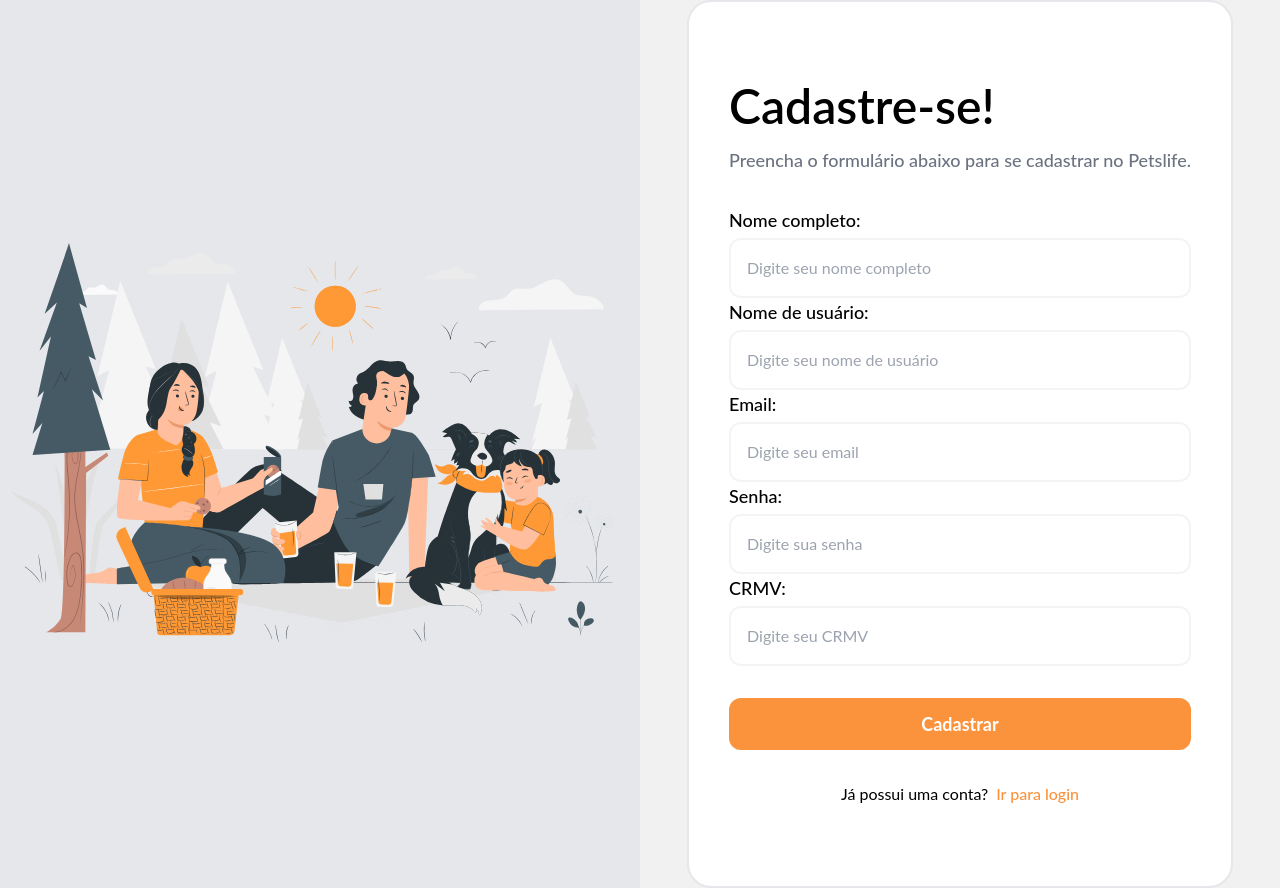
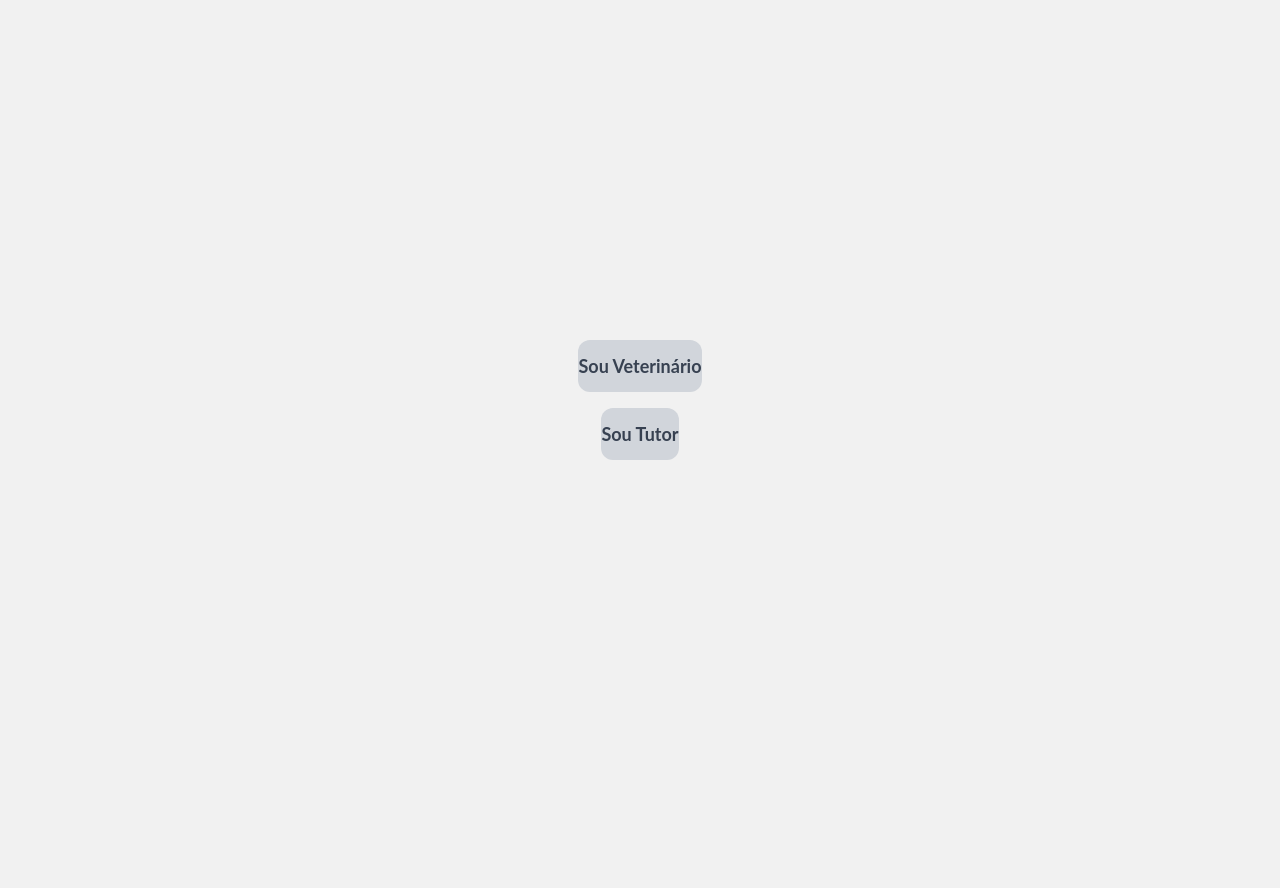
Before and after one commit to marimatulle/petslife, a React (Create React App) app: page /register in a window 1280 px wide. After the commit the page ends 800 px from the top, so only its background shows below. Built offline with nearby package versions, Linux system fonts and the light colour scheme.

Commit message:
feat: creates the buttons and the logic to redirect to the correct registration form (VetUser or CommonUser)

```diff
--- a/src/login/Login.jsx
+++ b/src/login/Login.jsx
@@ -58,7 +58,7 @@ const Login = () => {
       </div>
       <div className="hidden relative lg:flex min-h-screen w-1/2 items-center justify-center bg-gray-200">
         <PetsSVG
-          alt="Imagem de um gato e um cachorro"
+          alt="Imagem de um cachorro e um gato"
           className=""
         />
       </div>
--- a/src/register/Register.jsx
+++ b/src/register/Register.jsx
@@ -1,13 +1,73 @@
-import React from "react";
+import React, { useState } from "react";
 import { ReactComponent as VetUserSVG } from "../assets/vet.svg";
 import { ReactComponent as CommonUserSVG } from "../assets/pet-owners.svg";
 
-const Login = () => {
+const Register = () => {
+  const [userType, setUserType] = useState(null);
+  const [showButtons, setShowButtons] = useState(true);
+
+  const handleUserTypeChange = (type) => {
+    setUserType(type);
+    setShowButtons(false);
+  };
+
+  const renderForm = () => {
+    if (userType === "veterinario") {
       return (
-    <div className="flex w-full min-h-screen">
+        <div>
+          <label className="text-lg font-medium">CRMV:</label>
+          <input
+            className="w-full border-2 border-gray-100 rounded-xl p-4 mt-1 bg-transparent"
+            placeholder="Digite seu CRMV"
+          />
+        </div>
+      );
+    }
+    return null;
+  };
+
+  return (
+    <div className="flex w-full min-h-screen justify-center items-center">
+      {showButtons && (
+        <div className="flex flex-col items-center">
+          <button
+            onClick={() => handleUserTypeChange("veterinario")}
+            className={`${
+              userType === "veterinario"
+                ? "bg-orange-400 text-white"
+                : "bg-gray-300 text-gray-700"
+            } active:scale-[.98] active:duration-75 transition-all hover:scale-[1.01] ease-in-out py-3 rounded-xl text-lg font-bold mb-4`}
+          >
+            Sou Veterinário
+          </button>
+          <button
+            onClick={() => handleUserTypeChange("tutor")}
+            className={`${
+              userType === "tutor"
+                ? "bg-orange-400 text-white"
+                : "bg-gray-300 text-gray-700"
+            } active:scale-[.98] active:duration-75 transition-all hover:scale-[1.01] ease-in-out py-3 rounded-xl text-lg font-bold`}
+          >
+            Sou Tutor
+          </button>
+        </div>
+      )}
+      {userType && (
         <div className="hidden relative lg:flex min-h-screen w-1/2 items-center justify-center bg-gray-200">
-        <CommonUserSVG alt="Imagem de uma família passeando com seu pet" className="" />
+          {userType === "veterinario" ? (
+            <VetUserSVG
+              alt="Imagem de um veterinário cuidando de um cachorro"
+              className=""
+            />
+          ) : (
+            <CommonUserSVG
+              alt="Imagem de uma família passeando com seu cachorro"
+              className=""
+            />
+          )}
         </div>
+      )}
+      {userType && (
         <div className="w-full flex items-center justify-center lg:w-1/2">
           <div className="bg-white px-10 py-20 rounded-3xl border-2 border-gray-200">
             <h1 className="text-5xl font-semibold">Cadastre-se!</h1>
@@ -44,14 +104,7 @@ const Login = () => {
                   type="password"
                 />
               </div>
-            <div>
-              <label className="text-lg font-medium">CRMV:</label>
-              <input
-                className="w-full border-2 border-gray-100 rounded-xl p-4 mt-1 bg-transparent"
-                placeholder="Digite seu CRMV"
-              />
-            </div>
-
+              {renderForm()}
               <div className="mt-8 flex flex-col gap-y-4">
                 <button className="active:scale-[.98] active:duration-75 transition-all hover:scale-[1.01] ease-in-out py-3 rounded-xl bg-orange-400 text-white text-lg font-bold">
                   Cadastrar
@@ -66,8 +119,9 @@ const Login = () => {
             </div>
           </div>
         </div>
+      )}
     </div>
   );
 };
 
-export default Login;
+export default Register;
```
Lines whose indentation alone changed are shown as unchanged.
